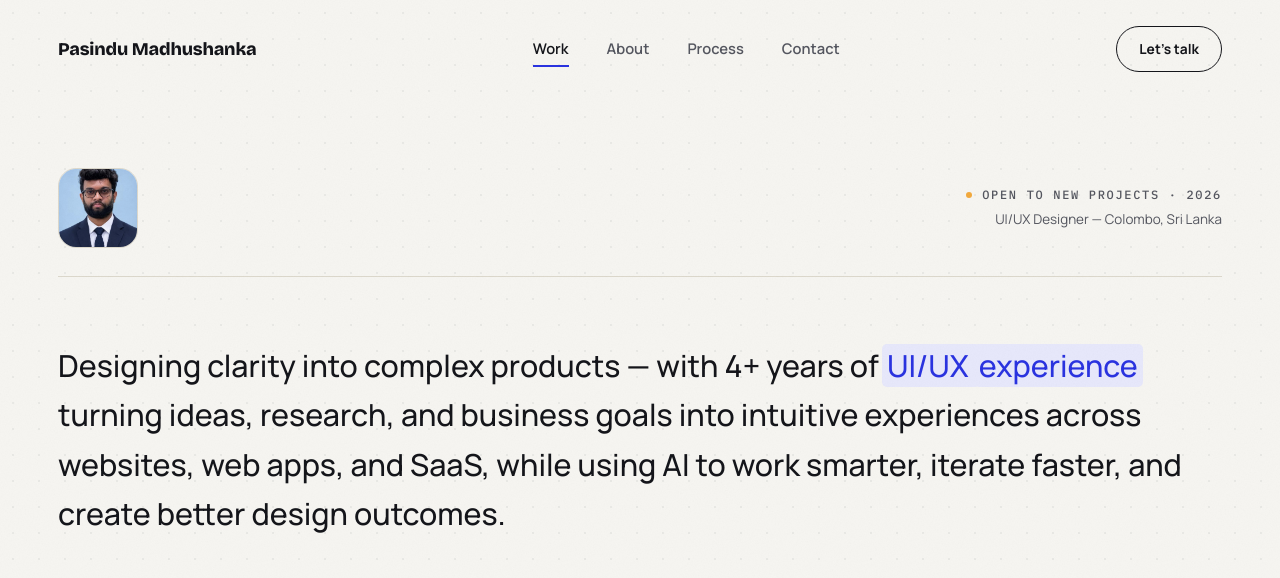
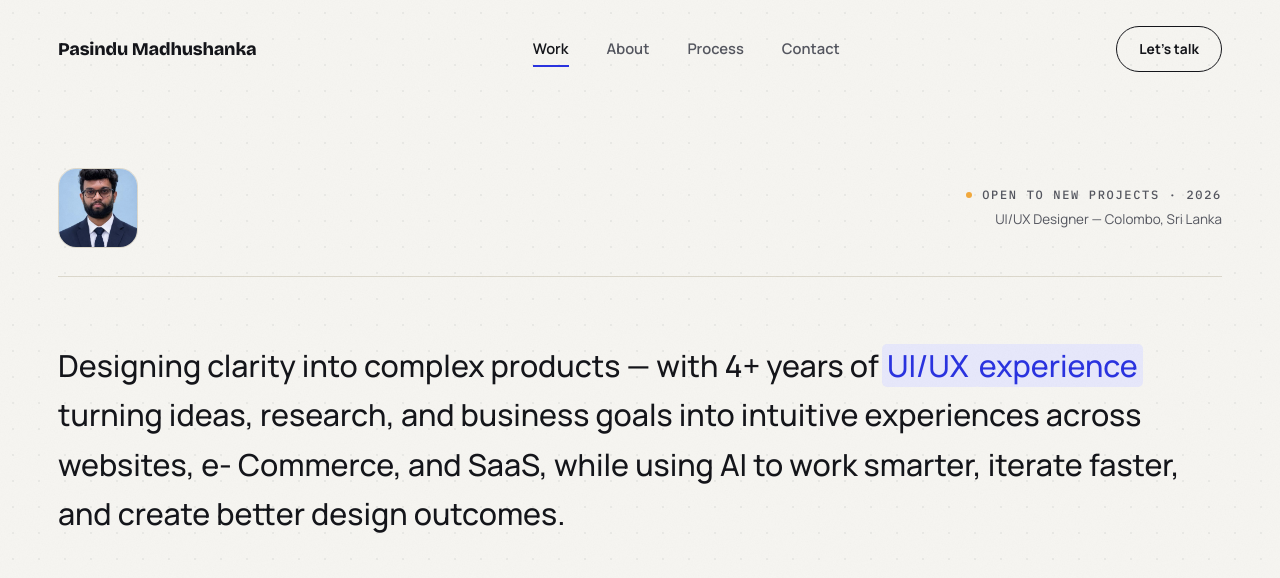
Before and after one commit to Pasi-design/portfolio, a plain HTML site: page index.html in a window 1280 px wide. Shown: the top 578 px of the page. Drawn offline with nearby package versions, Linux system fonts and the light colour scheme.

Commit message:
Update index.html

```diff
--- a/index.html
+++ b/index.html
@@ -60,7 +60,7 @@
         </div>
       </div>
 
-      <p class="hero-intro" data-reveal data-delay="60"><span class="hw">Designing </span><span class="hw">clarity </span><span class="hw">into </span><span class="hw">complex </span><span class="hw">products </span><span class="hw">— </span><span class="hw">with </span><span class="hw">4+ </span><span class="hw">years </span><span class="hw">of </span><span class="hw hw-highlight">UI/UX </span><span class="hw hw-highlight">experience </span><span class="hw">turning </span><span class="hw">ideas, </span><span class="hw">research, </span><span class="hw">and </span><span class="hw">business </span><span class="hw">goals </span><span class="hw">into </span><span class="hw">intuitive </span><span class="hw">experiences </span><span class="hw">across </span><span class="hw">websites, </span><span class="hw">web </span><span class="hw">apps, </span><span class="hw">and </span><span class="hw">SaaS, </span><span class="hw">while </span><span class="hw">using </span><span class="hw">AI </span><span class="hw">to </span><span class="hw">work </span><span class="hw">smarter, </span><span class="hw">iterate </span><span class="hw">faster, </span><span class="hw">and </span><span class="hw">create </span><span class="hw">better </span><span class="hw">design </span><span class="hw">outcomes.</span></p>
+      <p class="hero-intro" data-reveal data-delay="60"><span class="hw">Designing </span><span class="hw">clarity </span><span class="hw">into </span><span class="hw">complex </span><span class="hw">products </span><span class="hw">— </span><span class="hw">with </span><span class="hw">4+ </span><span class="hw">years </span><span class="hw">of </span><span class="hw hw-highlight">UI/UX </span><span class="hw hw-highlight">experience </span><span class="hw">turning </span><span class="hw">ideas, </span><span class="hw">research, </span><span class="hw">and </span><span class="hw">business </span><span class="hw">goals </span><span class="hw">into </span><span class="hw">intuitive </span><span class="hw">experiences </span><span class="hw">across </span><span class="hw">websites, </span><span class="hw">e- </span><span class="hw">Commerce, </span><span class="hw">and </span><span class="hw">SaaS, </span><span class="hw">while </span><span class="hw">using </span><span class="hw">AI </span><span class="hw">to </span><span class="hw">work </span><span class="hw">smarter, </span><span class="hw">iterate </span><span class="hw">faster, </span><span class="hw">and </span><span class="hw">create </span><span class="hw">better </span><span class="hw">design </span><span class="hw">outcomes.</span></p>
 
       <div class="hero-bottom" data-reveal data-delay="100">
         <div class="hero-actions">
```
